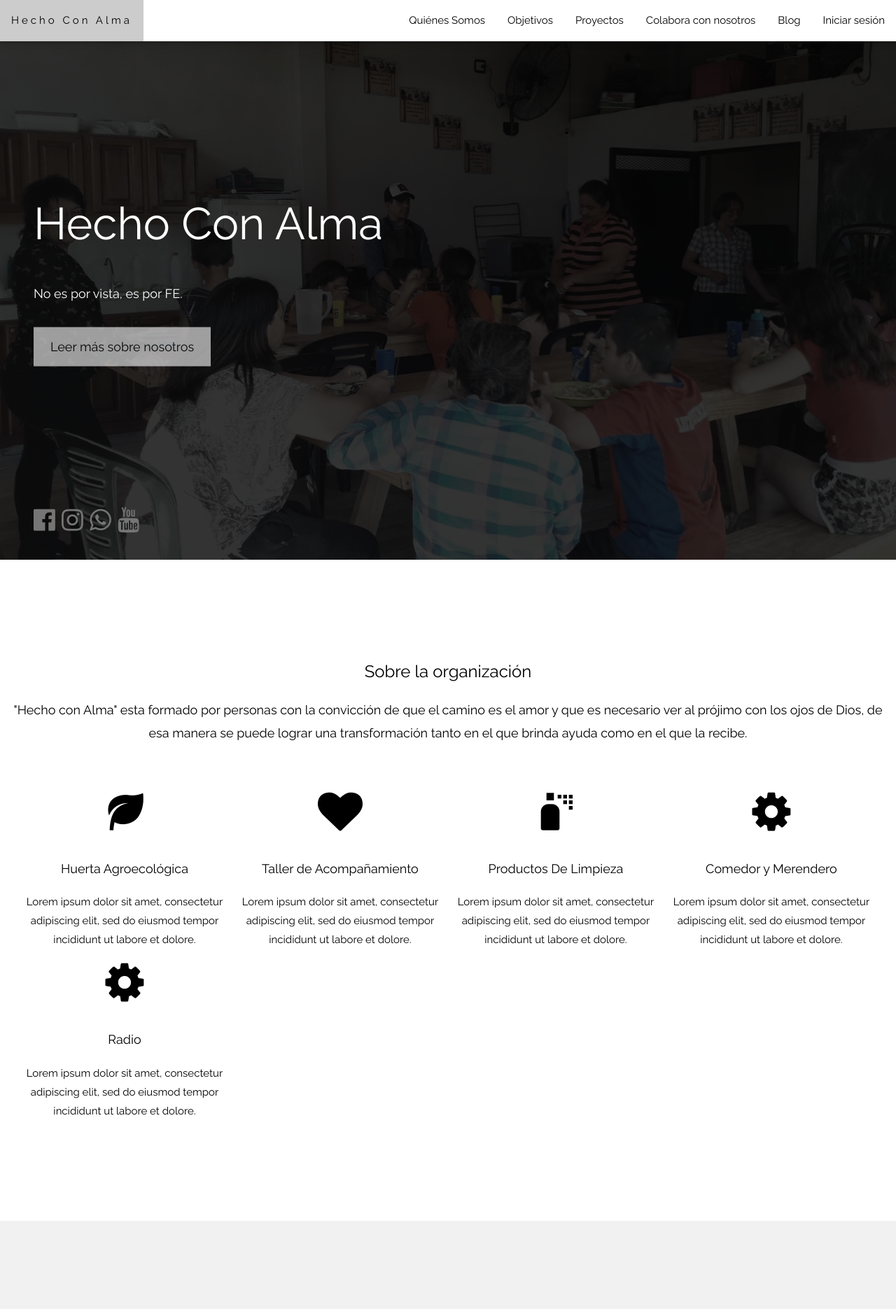
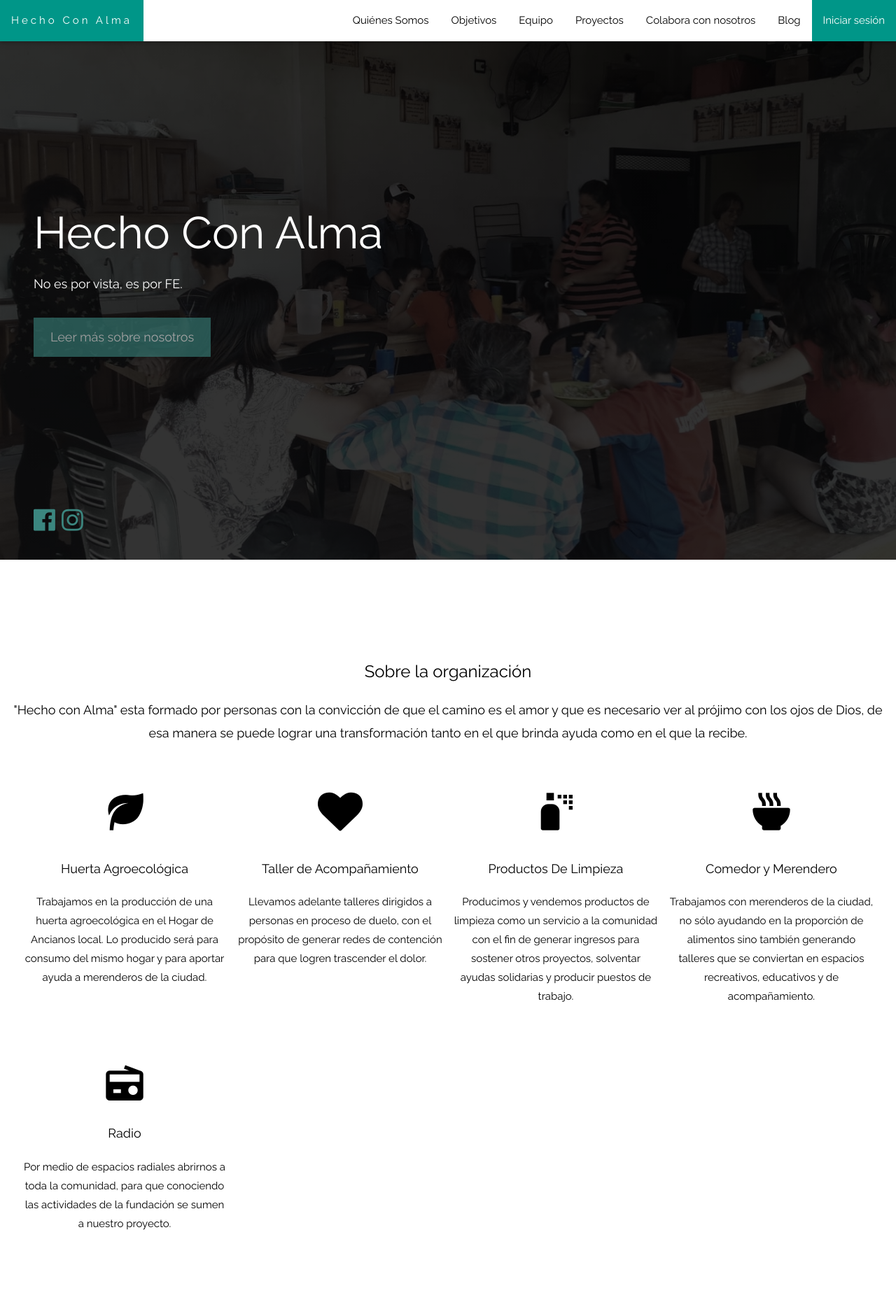
Before and after one commit to laloinver/hecho-con-alma, a Django app: page / in a window 1280 px wide. Shown: the top 1871 px of the page at 70% size. Run offline with Django 4.2, Linux system fonts and the light colour scheme; data comes from the database, SQL or seed files in the repository.

Commit message:
Modify home

```diff
--- a/home/templates/base2.html
+++ b/home/templates/base2.html
@@ -50,24 +50,25 @@
     <div class="w3-top">
         <div class="w3-bar w3-white w3-card" id="myNavbar">
             <!-- <a href="#home" class="w3-bar-item w3-button w3-wide">LOGO</a> -->
-            <a href="{% url 'index' %}" class="w3-bar-item w3-button w3-wide">
+            <a href="{% url 'index' %}" class="w3-bar-item w3-button w3-wide w3-hover-teal">
                 <!-- <img src="{% static '/img/logo-vector.svg' %}" width="28" height="28" class="d-inline-block align-top"
                     alt="" /> -->
                 Hecho Con Alma
             </a>
             <!-- Right-sided navbar links -->
             <div class="w3-right w3-hide-small">
-                <a href="#about" class="w3-bar-item w3-button">Quiénes Somos</a>
-                <a href="#team" class="w3-bar-item w3-button"> Objetivos</a>
-                <a href="#work" class="w3-bar-item w3-button"> Proyectos</a>
-                <a href="#pricing" class="w3-bar-item w3-button"> Colabora con nosotros</a>
-                <a href="{% url 'post_list' %}" class="w3-bar-item w3-button"> Blog</a>
+                <a href="#about" class="w3-bar-item w3-button w3-hover-teal">Quiénes Somos</a>
+                <a href="#objetives" class="w3-bar-item w3-button w3-hover-teal"> Objetivos</a>
+                <a href="#team" class="w3-bar-item w3-button w3-hover-teal"> Equipo</a>
+                <a href="#projects" class="w3-bar-item w3-button w3-hover-teal"> Proyectos</a>
+                <a href="#contact-whit-us" class="w3-bar-item w3-button w3-hover-teal"> Colabora con nosotros</a>
+                <a href="{% url 'post_list' %}" class="w3-bar-item w3-button w3-hover-teal"> Blog</a>
                 <!-- <a href="{% url 'login' %}" class="w3-bar-item w3-button w3-teal"> Iniciar Sesión</a> -->
 
                 {% if request.user.is_authenticated %}
-                <a href="{% url 'logout' %}" class="w3-bar-item w3-button"> Cerrar sesión </a>
+                <a href="{% url 'logout' %}" class="w3-bar-item w3-button w3-red"> Cerrar sesión </a>
                 {% else %}
-                <a href="{% url 'login' %}" class="w3-bar-item w3-button"> Iniciar sesión </a>
+                <a href="{% url 'login' %}" class="w3-bar-item w3-button w3-teal"> Iniciar sesión </a>
                 {% endif %}
                 <!-- <a href="{% url 'login' %}" class="btn btn-primary"> Iniciar Sesión</a> -->
             </div>
@@ -86,9 +87,10 @@
         <a href="javascript:void(0)" onclick="w3_close()" class="w3-bar-item w3-button w3-large w3-padding-16">Cerrar
             ×</a>
         <a href="#about" onclick="w3_close()" class="w3-bar-item w3-button">Quiénes somos</a>
-        <a href="#team" onclick="w3_close()" class="w3-bar-item w3-button">Objetivos</a>
-        <a href="#work" onclick="w3_close()" class="w3-bar-item w3-button">Proyectos</a>
-        <a href="#pricing" onclick="w3_close()" class="w3-bar-item w3-button">Colabora con nosotros</a>
+        <a href="#objetives" onclick="w3_close()" class="w3-bar-item w3-button">Objetivos</a>
+        <a href="#team" onclick="w3_close()" class="w3-bar-item w3-button">Equipo</a>
+        <a href="#projects" onclick="w3_close()" class="w3-bar-item w3-button">Proyectos</a>
+        <a href="#contact-whit-us" onclick="w3_close()" class="w3-bar-item w3-button">Colabora con nosotros</a>
         <a href="{% url 'post_list' %}" onclick="w3_close()" class="w3-bar-item w3-button">Blog</a>
         <a href="{% url 'login' %}" onclick="w3_close()" class="w3-bar-item w3-button">Iniciar Sesión</a>
     </nav>
@@ -98,16 +100,18 @@
     {% endblock %}
 
     <!-- Footer -->
-    <footer class="w3-center w3-black w3-padding-64">
+    <footer class="w3-center w3-teal w3-padding-64">
         <a href="#home" class="w3-button w3-light-grey"><i class="fa fa-arrow-up w3-margin-right"></i>To the top</a>
         <div class="w3-xxlarge w3-section">
             <i class='bx bxl-facebook'></i>
             <i class="fa fa-instagram w3-hover-opacity"></i>
-            <i class="fa fa-whatsapp w3-hover-opacity"></i>
-            <i class="fa fa-youtube w3-hover-opacity"></i>
+            <!-- <i class="fa fa-whatsapp w3-hover-opacity"></i>
+            <i class="fa fa-youtube w3-hover-opacity"></i> -->
         </div>
-        <p>Powered by <a href="https://www.w3schools.com/w3css/default.asp" title="W3.CSS" target="_blank"
-                class="w3-hover-text-green">w3.css</a></p>
+        <!-- <p>Creado por Grupo 2 <a href="https://www.w3schools.com/w3css/default.asp" title="W3.CSS" target="_blank"
+                class="w3-hover-text-green">w3.css</a></p> -->
+
+        <p>Creado por Grupo 2</p>
     </footer>
 
     <script>
--- a/home/templates/home/index.html
+++ b/home/templates/home/index.html
@@ -8,17 +8,24 @@
 <header class="bgimg-1 w3-display-container w3-grayscale-min" id="home">
     <div class="w3-display-left w3-text-white" style="padding:48px">
         <span class="w3-jumbo w3-hide-small ">Hecho Con Alma</span><br>
-            <span class="w3-xxlarge w3-hide-large w3-hide-medium">Start something that matters</span><br>
         <span class="w3-large">No es por vista, es por FE.</span>
         <p><a href="#about"
-                    class="w3-button w3-white w3-padding-large w3-large w3-margin-top w3-opacity w3-hover-opacity-off">Leer
+                class="w3-button w3-padding-large w3-large w3-margin-top w3-opacity w3-hover-opacity-off w3-teal">Leer
                 más sobre nosotros</a></p>
     </div>
     <div class="w3-display-bottomleft w3-text-grey w3-xxlarge" style="padding:24px 48px">
-            <i class="fa fa-facebook-official w3-hover-opacity "></i>
-            <i class="fa fa-instagram w3-hover-opacity"></i>
-            <i class="fa fa-whatsapp w3-hover-opacity"></i>
-            <i class="fa fa-youtube w3-hover-opacity"></i>
+        <a href="https://www.facebook.com/Hechos-con-Alma-106138340788976" style="text-decoration: none;">
+            <i class="fa fa-facebook-official w3-hover-opacity w3-text-teal"></i>
+        </a>
+        <a href="https://www.instagram.com/hechocon_alma/" style="text-decoration: none;">
+            <i class="fa fa-instagram w3-hover-opacity w3-text-teal"></i>
+        </a>
+        <!-- <a href="#" style="text-decoration: none;">
+            <i class="fa fa-phone w3-hover-opacity w3-text-teal"></i>
+        </a>
+        <a href="#" style="text-decoration: none;">
+            <i class="fa fa-envelope w3-hover-opacity w3-text-teal"></i>
+        </a> -->
     </div>
 </header>
 
@@ -34,55 +41,50 @@
             <!-- <i class="fa fa-desktop w3-margin-bottom w3-jumbo w3-center"></i> -->
             <i class="bx bxs-leaf w3-margin-bottom w3-jumbo w3-center"></i>
             <p class="w3-large">Huerta Agroecológica</p>
-                <p>Lorem ipsum dolor sit amet, consectetur adipiscing elit, sed do eiusmod tempor incididunt ut labore
-                    et dolore.</p>
+            <p>Trabajamos en la producción de una huerta agroecológica en el Hogar de Ancianos local. Lo producido será
+                para
+                consumo del mismo hogar y para aportar ayuda a merenderos de la ciudad.</p>
         </div>
         <div class="w3-quarter">
             <i class="fa fa-heart w3-margin-bottom w3-jumbo"></i>
             <p class="w3-large">Taller de Acompañamiento</p>
-                <p>Lorem ipsum dolor sit amet, consectetur adipiscing elit, sed do eiusmod tempor incididunt ut labore
-                    et dolore.</p>
+            <p>
+                Llevamos adelante talleres dirigidos a personas en proceso de duelo, con el propósito de generar redes
+                de contención para que logren trascender el dolor.</p>
+            </p>
         </div>
         <div class="w3-quarter">
             <i class="bx bxs-spray-can w3-margin-bottom w3-jumbo"></i>
             <p class="w3-large">Productos De Limpieza</p>
-                <p>Lorem ipsum dolor sit amet, consectetur adipiscing elit, sed do eiusmod tempor incididunt ut labore
-                    et dolore.</p>
+            <p>Producimos y vendemos productos de limpieza como un servicio a la comunidad con el fin de generar
+                ingresos para sostener otros proyectos, solventar ayudas solidarias y producir puestos de trabajo.</p>
         </div>
         <div class="w3-quarter">
-                <i class="fa fa-cog w3-margin-bottom w3-jumbo"></i>
+            <i class='bx bxs-bowl-hot w3-margin-bottom w3-jumbo'></i>
             <p class="w3-large">Comedor y Merendero</p>
-                <p>Lorem ipsum dolor sit amet, consectetur adipiscing elit, sed do eiusmod tempor incididunt ut labore
-                    et dolore.</p>
+            <p>Trabajamos con merenderos de la ciudad, no sólo ayudando en la proporción de alimentos sino
+                también generando talleres que se conviertan en espacios recreativos, educativos y de acompañamiento.
+            </p>
         </div>
 
+    </div>
+
+    <div class="w3-row-padding w3-center" style="margin-top:64px">
+
         <div class="w3-quarter">
-                <i class="fa fa-cog w3-margin-bottom w3-jumbo"></i>
+            <i class='bx bxs-radio w3-magin-bottom w3-jumbo'></i>
             <p class="w3-large">Radio</p>
-                <p>Lorem ipsum dolor sit amet, consectetur adipiscing elit, sed do eiusmod tempor incididunt ut labore
-                    et dolore.</p>
+            <p>
+                Por medio de espacios radiales abrirnos a toda la comunidad, para que conociendo las actividades de la
+                fundación se sumen a nuestro proyecto.
+            </p>
         </div>
     </div>
 </div>
 
-    <!-- Promo Section - "We know design" -->
-    <div class="w3-container w3-light-grey" style="padding:128px 16px">
-        <div class="w3-row-padding">
-            <div class="w3-col m6">
-                <h3>We know design.</h3>
-                <p>Lorem ipsum dolor sit amet, consectetur adipiscing elit, sed do eiusmod<br>tempor incididunt ut
-                    labore et dolore.</p>
-                <p><a href="#work" class="w3-button w3-black"><i class="fa fa-th"> </i> View Our Works</a></p>
-            </div>
-            <div class="w3-col m6">
-                <img class="w3-image w3-round-large" src="{% static '/img/hca2.jpg' %}" alt="Buildings" width="700"
-                    height="394">
-            </div>
-        </div>
-    </div>
 
 <!-- Team Section -->
-    <div class="w3-container" style="padding:128px 16px" id="team">
+<div class="w3-container w3-teal" style="padding:128px 16px" id="team">
     <h3 class="w3-center">THE TEAM</h3>
     <p class="w3-center w3-large">The ones who runs this company</p>
     <div class="w3-row-padding w3-grayscale" style="margin-top:64px">
@@ -141,8 +143,28 @@
     </div>
 </div>
 
+
+
+<!-- Promo Section - "We know design" -->
+<div class="w3-container w3-white" style="padding:128px 16px" id="objetives">
+    <div class="w3-row-padding">
+        <div class="w3-col m6">
+            <h3>Nuestos Objetivos.</h3>
+            <p> Nuestra misión es llevar la palabra de Dios, transmitir la fe a través de las obras y así sentir la
+                presencia de su amor tomando conciencia de la maravilla de su Creación, viviendo en armonía, respeto y
+                honra a la naturaleza, realizando huertas agroecológicas y vivencias al aire libre con grupos
+                Boy-scouts.</p>
+            <p><a href="#work" class="w3-button w3-teal"><i class="fa fa-th"> </i> Ver nuestos proyectos</a></p>
+        </div>
+        <div class="w3-col m6">
+            <img class="w3-image w3-round-large" src="{% static '/img/hca2.jpg' %}" alt="Buildings" width="700"
+                height="394">
+        </div>
+    </div>
+</div>
+
 <!-- Promo Section "Statistics" -->
-    <div class="w3-container w3-row w3-center w3-dark-grey w3-padding-64">
+<!-- <div class="w3-container w3-row w3-center w3-dark-grey w3-padding-64">
         <div class="w3-quarter">
             <span class="w3-xxlarge">14+</span>
             <br>Partners
@@ -159,12 +181,12 @@
             <span class="w3-xxlarge">150+</span>
             <br>Meetings
         </div>
-    </div>
+    </div> -->
 
 <!-- Work Section -->
-    <div class="w3-container" style="padding:128px 16px" id="work">
-        <h3 class="w3-center">OUR WORK</h3>
-        <p class="w3-center w3-large">What we've done for people</p>
+<div class="w3-container w3-teal" style="padding:128px 16px" id="projects">
+    <h3 class="w3-center">Nuestros Proyectos</h3>
+    <p class="w3-center w3-large">Qué queremos hacer por las personas</p>
 
     <div class="w3-row-padding" style="margin-top:64px">
         <div class="w3-col l3 m6">
@@ -195,8 +217,8 @@
                 alt="A camera">
         </div>
         <div class="w3-col l3 m6">
-                <img src="/w3images/tech_typewriter.jpg" style="width:100%" onclick="onClick(this)"
-                    class="w3-hover-opacity" alt="A typewriter">
+            <img src="/w3images/tech_typewriter.jpg" style="width:100%" onclick="onClick(this)" class="w3-hover-opacity"
+                alt="A typewriter">
         </div>
         <div class="w3-col l3 m6">
             <img src="/w3images/tech_tableturner.jpg" style="width:100%" onclick="onClick(this)"
@@ -207,8 +229,7 @@
 
 <!-- Modal for full size images on click-->
 <div id="modal01" class="w3-modal w3-black" onclick="this.style.display='none'">
-        <span class="w3-button w3-xxlarge w3-black w3-padding-large w3-display-topright"
-            title="Close Modal Image">×</span>
+    <span class="w3-button w3-xxlarge w3-black w3-padding-large w3-display-topright" title="Close Modal Image">×</span>
     <div class="w3-modal-content w3-animate-zoom w3-center w3-transparent w3-padding-64">
         <img id="img01" class="w3-image">
         <p id="caption" class="w3-opacity w3-large"></p>
@@ -216,7 +237,7 @@
 </div>
 
 <!-- Skills Section -->
-    <div class="w3-container w3-light-grey w3-padding-64">
+<!-- <div class="w3-container w3-light-grey w3-padding-64">
         <div class="w3-row-padding">
             <div class="w3-col m6">
                 <h3>Our Skills.</h3>
@@ -240,10 +261,10 @@
                 </div>
             </div>
         </div>
-    </div>
+    </div> -->
 
 <!-- Pricing Section -->
-    <div class="w3-container w3-center w3-dark-grey" style="padding:128px 16px" id="pricing">
+<!-- <div class="w3-container w3-center w3-dark-grey" style="padding:128px 16px" id="pricing">
         <h3>PRICING</h3>
         <p class="w3-large">Choose a pricing plan that fits your needs.</p>
         <div class="w3-row-padding" style="margin-top:64px">
@@ -296,16 +317,16 @@
                 </ul>
             </div>
         </div>
-    </div>
+    </div> -->
 
 <!-- Contact Section -->
-    <div class="w3-container w3-light-grey" style="padding:128px 16px" id="contact">
-        <h3 class="w3-center">CONTACT</h3>
-        <p class="w3-center w3-large">Lets get in touch. Send us a message:</p>
+<div class="w3-container w3-white" style="padding:128px 16px" id="contact-whit-us">
+    <h3 class="w3-center">Colabora con nosotros</h3>
+    <p class="w3-center w3-large">Ayudanos a conseguir nuestros sueños.</p>
     <div style="margin-top:48px">
-            <p><i class="fa fa-map-marker fa-fw w3-xxlarge w3-margin-right"></i> Chicago, US</p>
-            <p><i class="fa fa-phone fa-fw w3-xxlarge w3-margin-right"></i> Phone: +00 151515</p>
-            <p><i class="fa fa-envelope fa-fw w3-xxlarge w3-margin-right"> </i> Email: mail@mail.com</p>
+        <p><i class="fa fa-map-marker fa-fw w3-xxlarge w3-margin-right w3-text-teal"></i> Calle Ayacucho Nº430, Gral. José de San Martín, Chaco.-</p>
+        <p><i class="fa fa-phone fa-fw w3-xxlarge w3-margin-right w3-text-teal"></i> Phone: 3725-455384</p>
+        <p><i class="fa fa-envelope fa-fw w3-xxlarge w3-margin-right w3-text-teal"> </i> Email: mail@mail.com</p>
         <br>
         <form action="/action_page.php" target="_blank">
             <p><input class="w3-input w3-border" type="text" placeholder="Name" required name="Name"></p>
@@ -313,7 +334,7 @@
             <p><input class="w3-input w3-border" type="text" placeholder="Subject" required name="Subject"></p>
             <p><input class="w3-input w3-border" type="text" placeholder="Message" required name="Message"></p>
             <p>
-                    <button class="w3-button w3-black" type="submit">
+                <button class="w3-button w3-teal" type="submit">
                     <i class="fa fa-paper-plane"></i> SEND MESSAGE
                 </button>
             </p>
```
Lines whose indentation alone changed are shown as unchanged.
